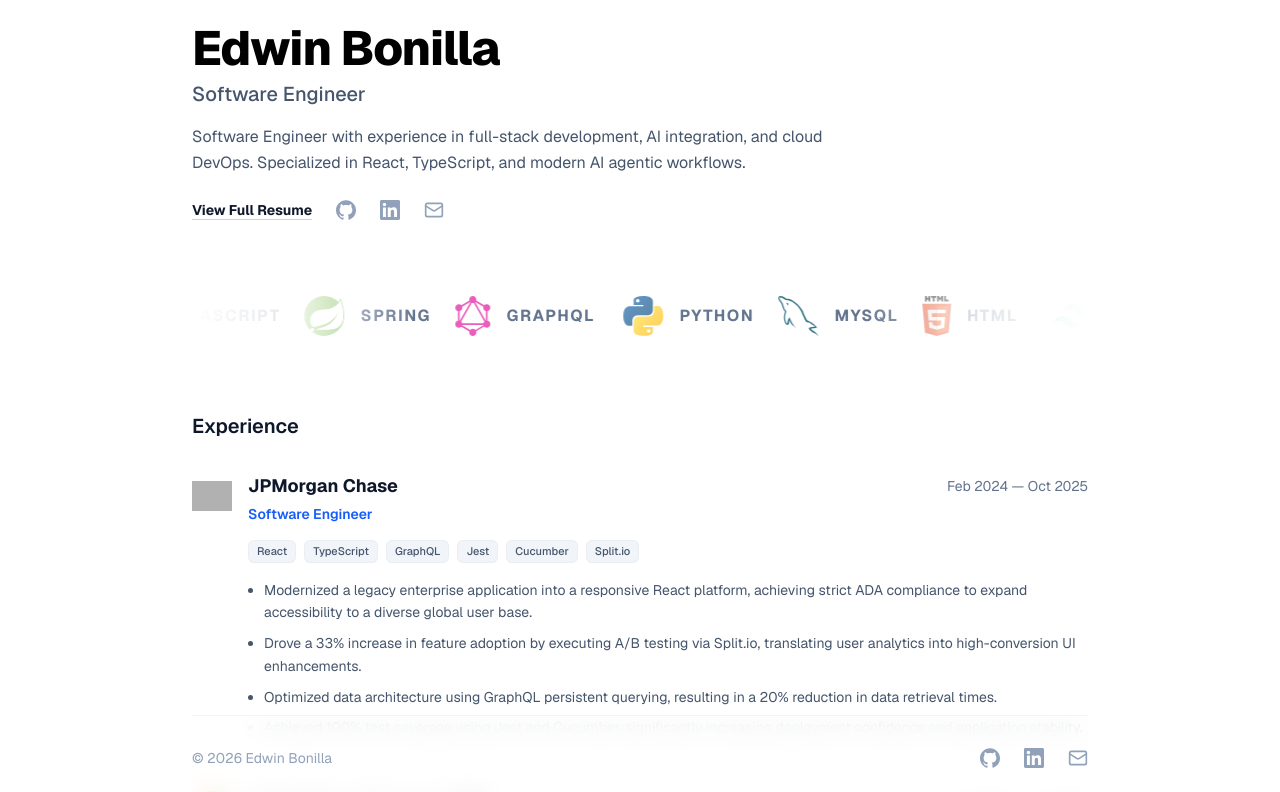
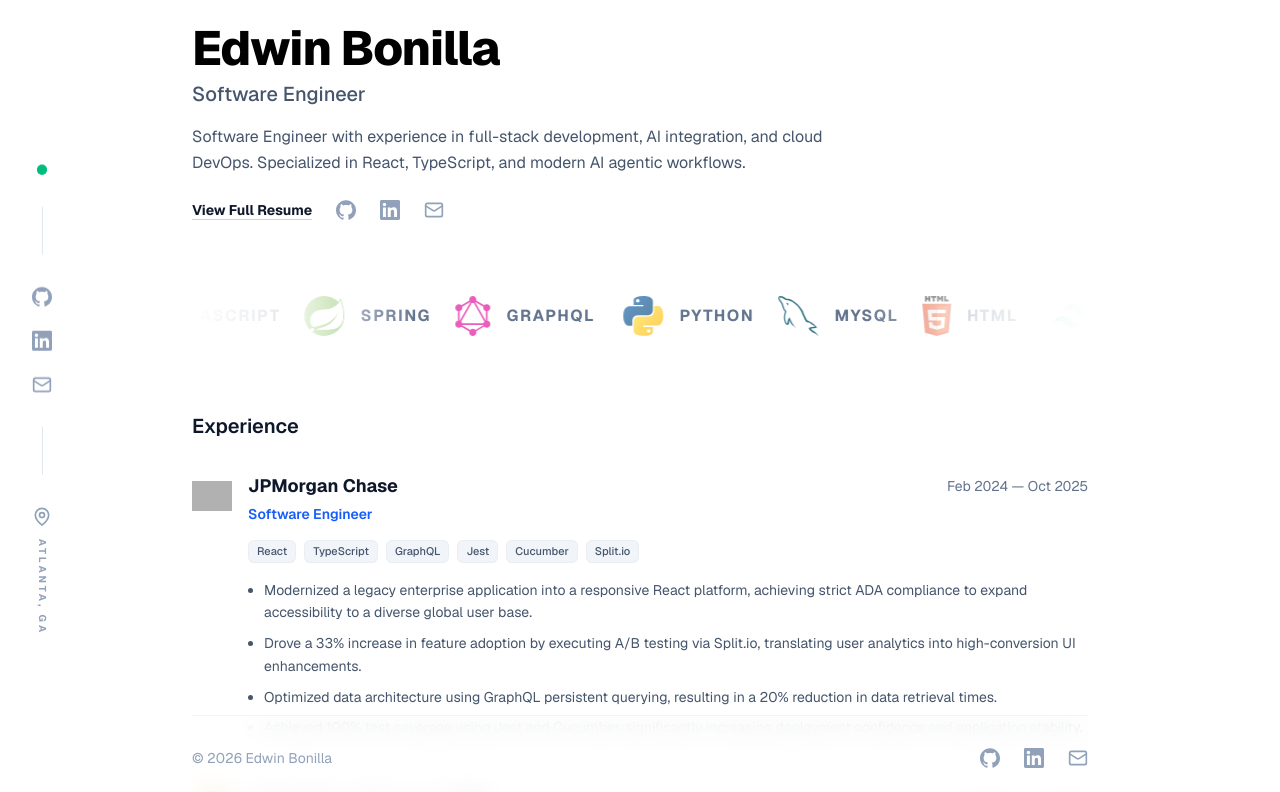
Before and after one commit to ebonillaDev/edwin-portfolio, a Next.js app: page / in a window 1280 px wide. Shown: the top 792 px of the page. Built offline with nearby package versions, Linux system fonts and the light colour scheme; grey boxes are pictures that could not be loaded.

Commit message:
feat: implement persistent utility sidebar and centralize icon architecture

```diff
--- a/src/app/page.tsx
+++ b/src/app/page.tsx
@@ -3,6 +3,7 @@ import Experience from "@/components/Experience";
 import Education from "@/components/Education";
 import Socials from "@/components/Socials";
 import TechMarquee from "@/components/TechMarquee";
+import Sidebar from "@/components/Sidebar";
 
 export default function Home() {
   return (
@@ -44,6 +45,7 @@ export default function Home() {
         </header>
 
         {/* CONTENT SECTIONS */}
+        <Sidebar />
         <section className="space-y-4">
           <TechMarquee />
           <Experience />
--- /dev/null
+++ b/src/components/Sidebar.tsx
@@ -0,0 +1,54 @@
+import { DATA } from "@/data/resume";
+import { Icons } from "./icons";
+
+export default function Sidebar() {
+    return (
+        <aside className="fixed left-8 top-1/2 -translate-y-1/2 hidden xl:flex flex-col items-center gap-8 z-50">
+            {/* Availability Ping */}
+            <div className="group relative flex items-center justify-center">
+                <div className="absolute w-2.5 h-2.5 bg-emerald-500 rounded-full animate-ping opacity-75" />
+                <div className="relative w-2.5 h-2.5 bg-emerald-500 rounded-full" />
+            </div>
+
+            <div className="w-[1px] h-12 bg-slate-200" />
+
+            {/* Standardized Social Icons */}
+            <div className="flex flex-col gap-6">
+                {DATA.contact.socials.map((social) => {
+                    const Icon = Icons[social.icon as keyof typeof Icons];
+                    return (
+                        <a
+                            key={social.name}
+                            href={social.url}
+                            target="_blank"
+                            className="relative group/icon text-slate-400 hover:text-blue-600 transition-all duration-300"
+                        >
+                            {/* Halo Effect */}
+                            <div className="absolute -inset-2 bg-blue-50 rounded-full scale-0 group-hover/icon:scale-100 transition-transform duration-300 -z-10" />
+
+                            <Icon className="w-5 h-5 transform group-hover/icon:scale-110 transition-transform" />
+
+                            {/* Label that appears on hover */}
+                            <span className="absolute left-10 opacity-0 group-hover/icon:opacity-100 transition-opacity bg-slate-900 text-white text-[10px] px-2 py-1 rounded pointer-events-none shadow-xl">
+                                {social.name}
+                            </span>
+                        </a>
+                    );
+                })}
+            </div>
+
+            <div className="w-[1px] h-12 bg-slate-200" />
+
+            {/* Location */}
+            <div className="flex flex-col items-center gap-3">
+                <Icons.mapPin className="w-5 h-5 text-slate-400" />
+                <span
+                    className="text-[10px] font-bold text-slate-400 tracking-[0.3em] uppercase"
+                    style={{ writingMode: 'vertical-rl' }}
+                >
+                    {DATA.location}
+                </span>
+            </div>
+        </aside>
+    );
+}
--- a/src/components/Socials.tsx
+++ b/src/components/Socials.tsx
@@ -1,39 +1,27 @@
 import { DATA } from "@/data/resume";
-
-const iconMap: Record<string, React.ReactNode> = {
-  github: (
-    <svg viewBox="0 0 24 24" fill="currentColor" className="w-5 h-5">
-      <path d="M12 .297c-6.63 0-12 5.373-12 12 0 5.303 3.438 9.8 8.205 11.385.6.113.82-.258.82-.577 0-.285-.01-1.04-.015-2.04-3.338.724-4.042-1.61-4.042-1.61C4.422 18.07 3.633 17.7 3.633 17.7c-1.087-.744.084-.729.084-.729 1.205.084 1.838 1.236 1.838 1.236 1.07 1.835 2.809 1.305 3.495.998.108-.776.417-1.305.76-1.605-2.665-.3-5.466-1.332-5.466-5.93 0-1.31.465-2.38 1.235-3.22-.135-.303-.54-1.523.105-3.176 0 0 1.005-.322 3.3 1.23.96-.267 1.98-.399 3-.405 1.02.006 2.04.138 3 .405 2.28-1.552 3.285-1.23 3.285-1.23.645 1.653.24 2.873.12 3.176.765.84 1.23 1.91 1.23 3.22 0 4.61-2.805 5.625-5.475 5.92.42.36.81 1.096.81 2.22 0 1.606-.015 2.896-.015 3.286 0 .315.21.69.825.57C20.565 22.092 24 17.592 24 12.297c0-6.627-5.373-12-12-12" />
-    </svg>
-  ),
-  linkedin: (
-    <svg viewBox="0 0 24 24" fill="currentColor" className="w-5 h-5">
-      <path d="M20.447 20.452h-3.554v-5.569c0-1.328-.027-3.037-1.852-3.037-1.853 0-2.136 1.445-2.136 2.939v5.667H9.351V9h3.414v1.561h.046c.477-.9 1.637-1.85 3.37-1.85 3.601 0 4.267 2.37 4.267 5.455v6.286zM5.337 7.433c-1.144 0-2.063-.926-2.063-2.065 0-1.138.92-2.063 2.063-2.063 1.14 0 2.064.925 2.064 2.063 0 1.139-.925 2.065-2.064 2.065zm1.782 13.019H3.555V9h3.564v11.452zM22.225 0H1.771C.792 0 0 .774 0 1.729v20.542C0 23.227.792 24 1.771 24h20.451C23.2 24 24 23.227 24 22.271V1.729C24 .774 23.2 0 22.222 0z" />
-    </svg>
-  ),
-  email: (
-    <svg viewBox="0 0 24 24" fill="none" stroke="currentColor" strokeWidth="2" strokeLinecap="round" strokeLinejoin="round" className="w-5 h-5">
-      <rect width="20" height="16" x="2" y="4" rx="2" />
-      <path d="m22 7-8.97 5.7a1.94 1.94 0 0 1-2.06 0L2 7" />
-    </svg>
-  ),
-};
+import { Icons } from "./icons"; // Import our new centralized utility
 
 export default function Socials() {
   return (
     <div className="flex gap-6 items-center">
-      {DATA.contact.socials.map((social) => (
+      {DATA.contact.socials.map((social) => {
+        // Look up the component from our utility
+        const Icon = Icons[social.icon as keyof typeof Icons];
+
+        return (
           <a
             key={social.name}
             href={social.url}
             target="_blank"
             rel="noopener noreferrer"
-          className="text-slate-400 hover:text-blue-600 hover:scale-120 transition-transform duration-500 transition-colors"
+            className="text-slate-400 hover:text-blue-600 hover:scale-120 transition-all duration-500"
             aria-label={social.name}
           >
-          {iconMap[social.icon] || social.name}
+            {/* Render the Icon component with standard sizing */}
+            {Icon ? <Icon className="w-5 h-5" /> : social.name}
           </a>
-      ))}
+        );
+      })}
     </div>
   );
 }
--- /dev/null
+++ b/src/components/icons.tsx
@@ -0,0 +1,26 @@
+type IconProps = React.HTMLAttributes<SVGElement>;
+
+export const Icons = {
+  github: (props: IconProps) => (
+    <svg viewBox="0 0 24 24" fill="currentColor" {...props}>
+      <path d="M12 .297c-6.63 0-12 5.373-12 12 0 5.303 3.438 9.8 8.205 11.385.6.113.82-.258.82-.577 0-.285-.01-1.04-.015-2.04-3.338.724-4.042-1.61-4.042-1.61C4.422 18.07 3.633 17.7 3.633 17.7c-1.087-.744.084-.729.084-.729 1.205.084 1.838 1.236 1.838 1.236 1.07 1.835 2.809 1.305 3.495.998.108-.776.417-1.305.76-1.605-2.665-.3-5.466-1.332-5.466-5.93 0-1.31.465-2.38 1.235-3.22-.135-.303-.54-1.523.105-3.176 0 0 1.005-.322 3.3 1.23.96-.267 1.98-.399 3-.405 1.02.006 2.04.138 3 .405 2.28-1.552 3.285-1.23 3.285-1.23.645 1.653.24 2.873.12 3.176.765.84 1.23 1.91 1.23 3.22 0 4.61-2.805 5.625-5.475 5.92.42.36.81 1.096.81 2.22 0 1.606-.015 2.896-.015 3.286 0 .315.21.69.825.57C20.565 22.092 24 17.592 24 12.297c0-6.627-5.373-12-12-12" />
+    </svg>
+  ),
+  linkedin: (props: IconProps) => (
+    <svg viewBox="0 0 24 24" fill="currentColor" {...props}>
+      <path d="M20.447 20.452h-3.554v-5.569c0-1.328-.027-3.037-1.852-3.037-1.853 0-2.136 1.445-2.136 2.939v5.667H9.351V9h3.414v1.561h.046c.477-.9 1.637-1.85 3.37-1.85 3.601 0 4.267 2.37 4.267 5.455v6.286zM5.337 7.433c-1.144 0-2.063-.926-2.063-2.065 0-1.138.92-2.063 2.063-2.063 1.14 0 2.064.925 2.064 2.063 0 1.139-.925 2.065-2.064 2.065zm1.782 13.019H3.555V9h3.564v11.452zM22.225 0H1.771C.792 0 0 .774 0 1.729v20.542C0 23.227.792 24 1.771 24h20.451C23.2 24 24 23.227 24 22.271V1.729C24 .774 23.2 0 22.222 0z" />
+    </svg>
+  ),
+  email: (props: IconProps) => (
+    <svg viewBox="0 0 24 24" fill="none" stroke="currentColor" strokeWidth="2" strokeLinecap="round" strokeLinejoin="round" {...props}>
+      <rect width="20" height="16" x="2" y="4" rx="2" />
+      <path d="m22 7-8.97 5.7a1.94 1.94 0 0 1-2.06 0L2 7" />
+    </svg>
+  ),
+  mapPin: (props: IconProps) => (
+    <svg viewBox="0 0 24 24" fill="none" stroke="currentColor" strokeWidth="2" strokeLinecap="round" strokeLinejoin="round" {...props}>
+      <path d="M20 10c0 6-8 12-8 12s-8-6-8-12a8 8 0 0 1 16 0Z" />
+      <circle cx="12" cy="10" r="3" />
+    </svg>
+  ),
+};
```
Lines whose indentation alone changed are shown as unchanged.
